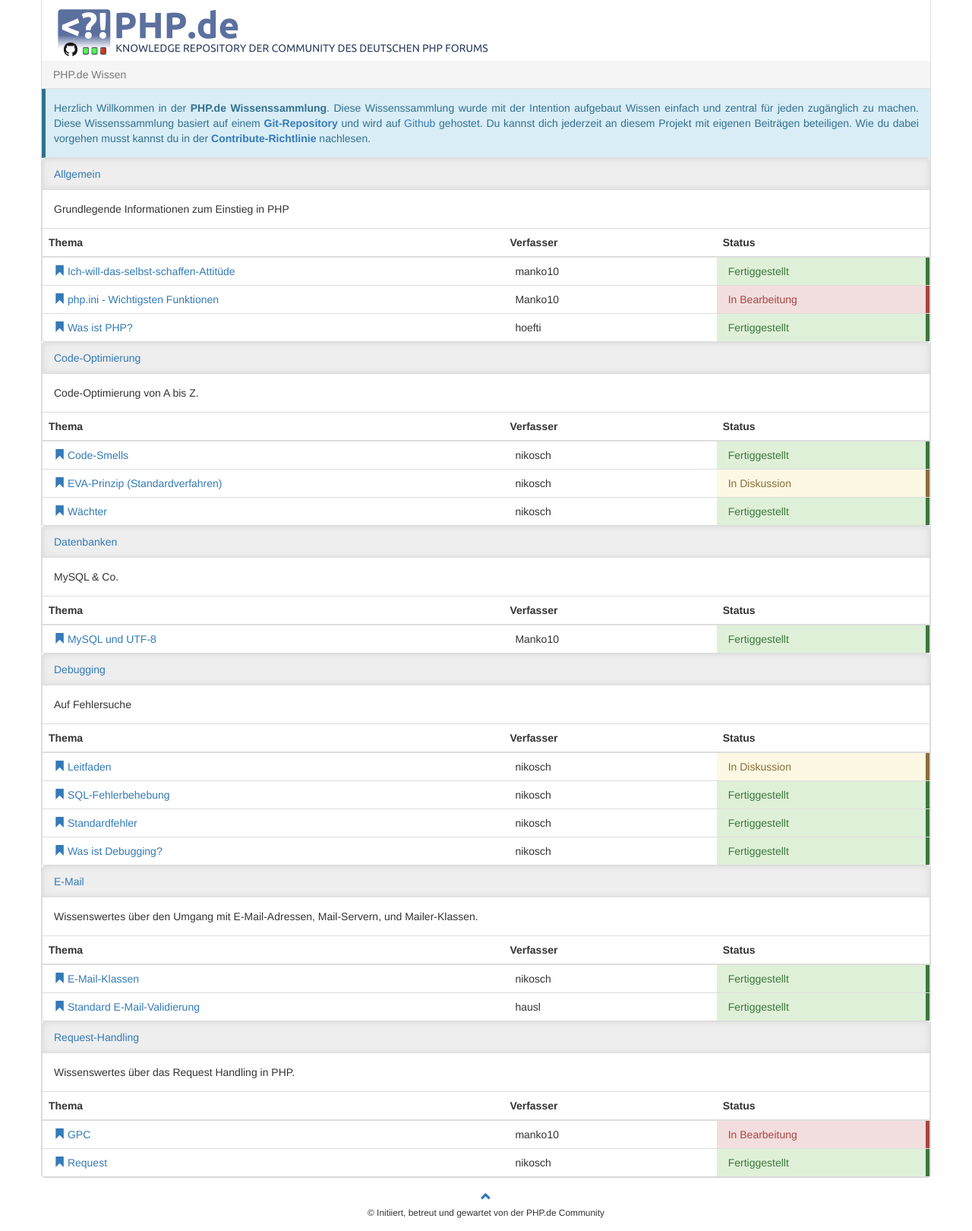
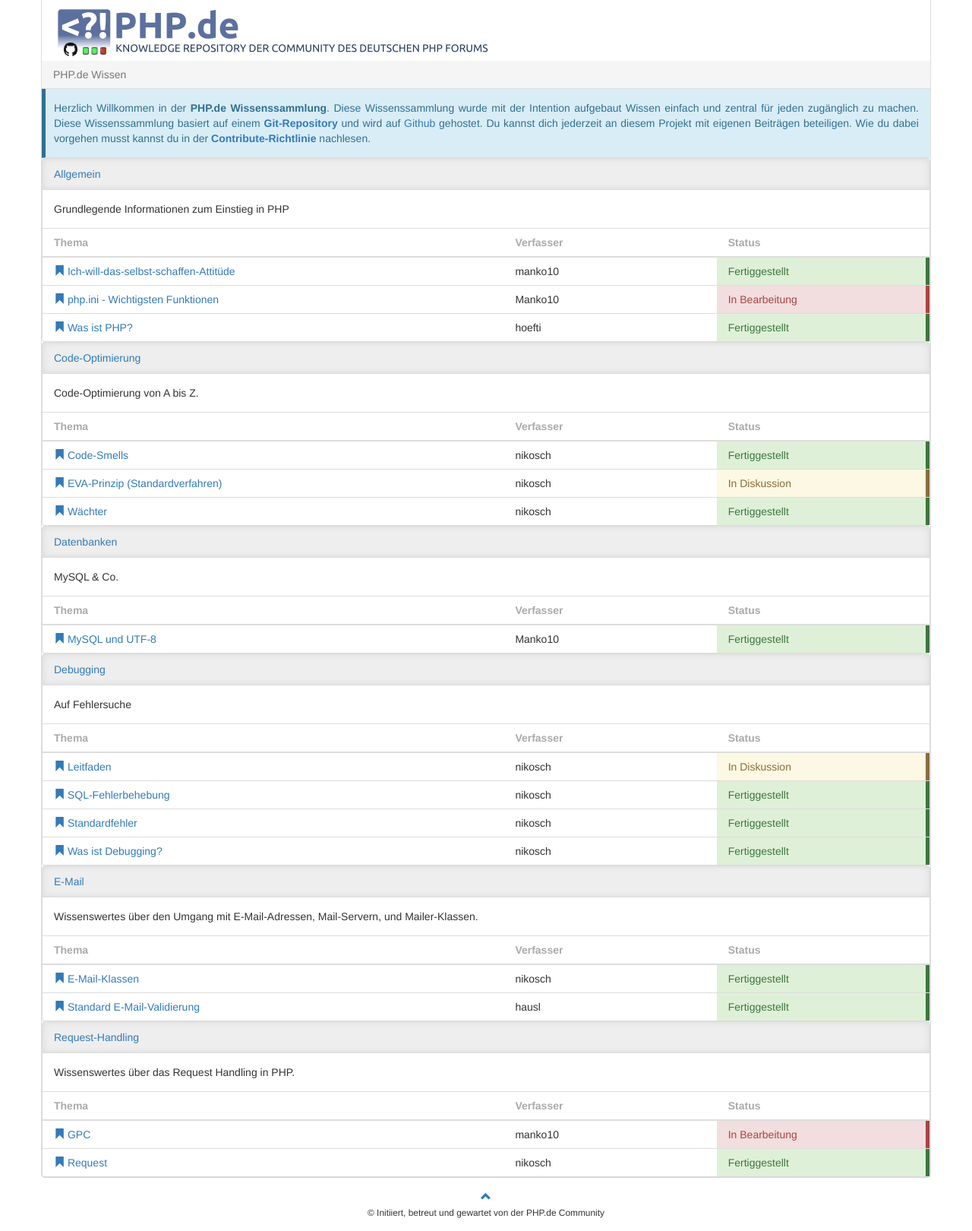
Before and after one commit to php-de/php-de.github.io, a Jekyll site: the page built from index.md, in a window 1280 px wide. Shown: the whole page at 76% size. Built offline with Jekyll 4.4.1, drawn with Linux system fonts in a browser that asks for light colours; nearby versions of some CDN libraries.

Commit message:
Update general.css

```diff
--- a/assets/css/general.css
+++ b/assets/css/general.css
@@ -1,4 +1,3 @@
-
 @media screen {
 
     .container {
@@ -64,7 +63,7 @@
         padding:15px;
     }
 
-    table.groups-table thead td {
+    table.groups-table thead th {
         color:#aaa;
     }
 
@@ -80,7 +79,7 @@
         margin-bottom:0;
     }
 
-    table.groups-table.table td {
+    table.groups-table.table td, table.groups-table.table th {
         padding-left:15px;
     }
 
```
